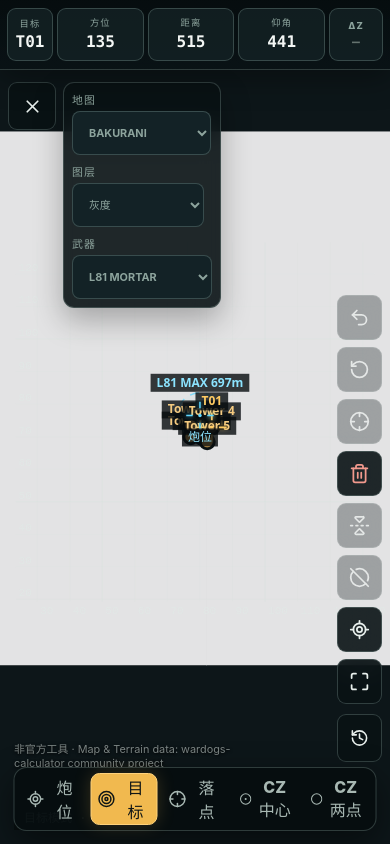
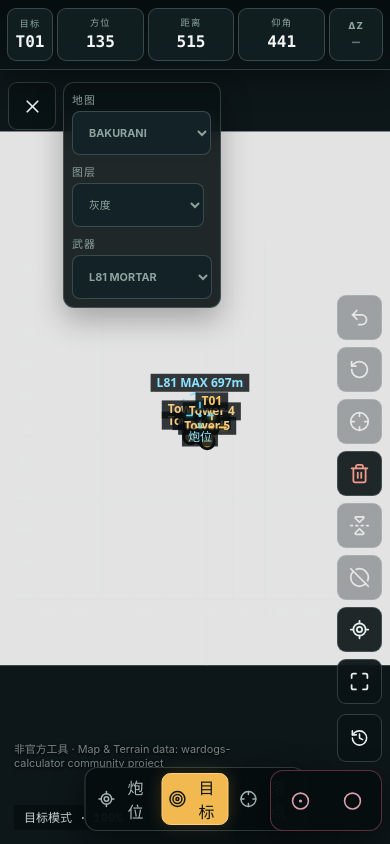
Before and after one commit to LucasZ3214/wardogs-artillery, a React (Vite) app: page / in a window 390 px wide. Built offline with nearby package versions, Linux system fonts and the light colour scheme.

Commit message:
Correct control zone size and controls

```diff
--- a/src/App.tsx
+++ b/src/App.tsx
@@ -229,6 +229,8 @@ export default function App() {
       <ModeButton active={mode === 'gun'} onClick={() => changeMode('gun')} icon={<LocateFixed />} label="炮位" />
       <ModeButton active={mode === 'target'} onClick={() => changeMode('target')} icon={<TargetIcon />} label="目标" />
       <ModeButton active={mode === 'impact'} onClick={() => changeMode('impact')} icon={<Crosshair />} label="落点" />
+    </nav>
+    <nav className="cz-mode-switcher" aria-label="Control Zone 绘制模式">
       <ModeButton active={mode === 'control-zone'} onClick={() => changeMode('control-zone')} icon={<CircleDot />} label="CZ中心" />
       <ModeButton active={mode === 'control-zone-edge'} onClick={() => changeMode('control-zone-edge')} icon={<Circle />} label="CZ两点" />
     </nav>
--- a/src/TacticalMap.tsx
+++ b/src/TacticalMap.tsx
@@ -1,5 +1,5 @@
 import { useCallback, useEffect, useLayoutEffect, useRef } from 'react';
-import { CONTROL_ZONE_RADIUS_METERS, CONTROL_ZONE_RADIUS_UNITS, MAX_RANGE_METERS, type ControlZone, type MapConfig, type MapMode, type MapStyle, type Point, type Target, type WeaponId } from './fire-control';
+import { CONTROL_ZONE_DIAMETER_METERS, CONTROL_ZONE_RADIUS_UNITS, MAX_RANGE_METERS, type ControlZone, type MapConfig, type MapMode, type MapStyle, type Point, type Target, type WeaponId } from './fire-control';
 
 type Props = {
   map: MapConfig; mapStyle: MapStyle; gun: Point; weaponId: WeaponId; targets: Target[]; activeTargetId: string | null; mode: MapMode; resetKey: number; controlZone: ControlZone | null; czEdgeStart: Point | null;
@@ -188,7 +188,7 @@ function drawControlZone(context: CanvasRenderingContext2D, zone: ControlZone, m
   if (zone.alternateCenter) { const alternate = worldToScreen(zone.alternateCenter, camera, width, height); context.save(); context.setLineDash([6, 8]); context.strokeStyle = 'rgba(255,85,117,.32)'; context.lineWidth = 1.25; context.beginPath(); context.arc(alternate.x, alternate.y, radius, 0, Math.PI * 2); context.stroke(); context.restore(); drawControlZoneEdgePoint(context, alternate, '备选'); }
   context.save(); context.fillStyle = 'rgba(255,85,117,.055)'; context.beginPath(); context.arc(center.x, center.y, radius, 0, Math.PI * 2); context.fill(); if (mapStyle === 'color') { context.strokeStyle = 'rgba(4,10,12,.9)'; context.lineWidth = 3; context.stroke(); } context.strokeStyle = '#ff5575'; context.lineWidth = 1.5; context.stroke(); context.restore();
   if (zone.edgePoints) { const a = worldToScreen(zone.edgePoints[0], camera, width, height); const b = worldToScreen(zone.edgePoints[1], camera, width, height); context.save(); context.setLineDash([5, 5]); context.strokeStyle = 'rgba(255,188,202,.75)'; context.lineWidth = 1; context.beginPath(); context.moveTo(a.x, a.y); context.lineTo(b.x, b.y); context.stroke(); context.restore(); drawControlZoneEdgePoint(context, a, '1'); drawControlZoneEdgePoint(context, b, '2'); }
-  drawReticle(context, center, '#ff5575', 12, 6, 1.5, true, mapStyle === 'color'); drawLabel(context, { x: center.x, y: center.y - radius - 8 }, `CZ 4.00km² · R${Math.round(CONTROL_ZONE_RADIUS_METERS)}m`, '#ff9aae');
+  drawReticle(context, center, '#ff5575', 12, 6, 1.5, true, mapStyle === 'color'); drawLabel(context, { x: center.x, y: center.y - radius - 8 }, `CZ Ø${CONTROL_ZONE_DIAMETER_METERS}m`, '#ff9aae');
 }
 function drawControlZoneEdgePoint(context: CanvasRenderingContext2D, point: Point, label: string) { context.save(); context.fillStyle = '#ff9aae'; context.strokeStyle = 'rgba(4,10,12,.9)'; context.lineWidth = 2; context.beginPath(); context.arc(point.x, point.y, 4, 0, Math.PI * 2); context.fill(); context.stroke(); context.restore(); drawLabel(context, { x: point.x, y: point.y - 12 }, label, '#ffb4c2'); }
 function drawRangeRing(context: CanvasRenderingContext2D, point: Point, radius: number, meters: number, weaponId: WeaponId, mapStyle: MapStyle) {
--- a/src/fire-control.ts
+++ b/src/fire-control.ts
@@ -5,8 +5,9 @@ export type MapMode = 'gun' | 'target' | 'impact' | 'control-zone' | 'control-zo
 export type MapStyle = 'grayscale' | 'color';
 export type ControlZone = { center: Point; alternateCenter: Point | null; edgePoints: [Point, Point] | null };
 
-export const CONTROL_ZONE_AREA_M2 = 4_000_000;
-export const CONTROL_ZONE_RADIUS_METERS = Math.sqrt(CONTROL_ZONE_AREA_M2 / Math.PI);
+export const CONTROL_ZONE_DIAMETER_METERS = 2_000;
+export const CONTROL_ZONE_RADIUS_METERS = CONTROL_ZONE_DIAMETER_METERS / 2;
+export const CONTROL_ZONE_AREA_M2 = Math.PI * CONTROL_ZONE_RADIUS_METERS ** 2;
 export const CONTROL_ZONE_RADIUS_UNITS = CONTROL_ZONE_RADIUS_METERS / 100;
 
 export function controlZoneCentersFromEdgePoints(a: Point, b: Point): [Point, Point] | null {
--- a/src/styles.css
+++ b/src/styles.css
@@ -56,6 +56,10 @@ button { -webkit-tap-highlight-color: transparent; }
 .mode-switcher button { min-width: 96px; min-height: 52px; border: 1px solid transparent; border-radius: 9px; background: transparent; color: #a8b8b3; display: flex; align-items: center; justify-content: center; gap: 8px; cursor: pointer; font-weight: 800; }
 .mode-switcher button svg { width: 19px; }
 .mode-switcher button.active { color: #101616; background: var(--amber); border-color: #ffd27b; box-shadow: 0 0 18px rgba(241,185,79,.2); }
+.cz-mode-switcher { position: absolute; z-index: 18; right: 12px; bottom: calc(16px + env(safe-area-inset-bottom)); display: flex; padding: 5px; gap: 4px; border: 1px solid rgba(255,116,143,.34); border-radius: 13px; background: var(--panel-strong); box-shadow: 0 12px 34px rgba(0,0,0,.45); }
+.cz-mode-switcher button { min-width: 86px; min-height: 52px; border: 1px solid transparent; border-radius: 9px; background: transparent; color: #d7a0ab; display: flex; align-items: center; justify-content: center; gap: 7px; cursor: pointer; font-weight: 800; }
+.cz-mode-switcher button svg { width: 19px; }
+.cz-mode-switcher button.active { color: #19070b; background: #ff708c; border-color: #ff9aae; box-shadow: 0 0 18px rgba(255,85,117,.22); }
 .history-tab { position: absolute; z-index: 15; right: 12px; top: 154px; min-height: 48px; padding: 0 14px; border: 1px solid var(--line); border-radius: 9px; background: var(--panel); display: flex; gap: 8px; align-items: center; cursor: pointer; font-weight: 800; }
 .history-tab svg { width: 19px; }
 .status-toast { position: absolute; z-index: 12; left: 50%; bottom: calc(83px + env(safe-area-inset-bottom)); transform: translateX(-50%); padding: 8px 14px; border: 1px solid var(--line); border-radius: 20px; background: rgba(7,14,16,.82); color: #c9d7d2; font-size: .82rem; white-space: nowrap; pointer-events: none; }
@@ -114,6 +118,8 @@ button { -webkit-tap-highlight-color: transparent; }
   .history-tab span { display: none; }
   .mode-switcher { bottom: calc(13px + env(safe-area-inset-bottom)); }
   .mode-switcher button { min-width: 76px; min-height: 49px; }
+  .cz-mode-switcher { right: 8px; bottom: calc(13px + env(safe-area-inset-bottom)); }
+  .cz-mode-switcher button { min-width: 76px; min-height: 49px; }
   .status-toast { display: none; }
   .map-attribution { bottom: calc(74px + env(safe-area-inset-bottom)); max-width: 60vw; }
 }
@@ -121,6 +127,8 @@ button { -webkit-tap-highlight-color: transparent; }
   .solution-bar { grid-template-columns: 46px repeat(3, 1fr) 54px; }
   .terrain-readout strong { font-size: .82rem; }
   .mode-switcher button { min-width: 67px; gap: 5px; }
+  .cz-mode-switcher button { min-width: 48px; }
+  .cz-mode-switcher button span { display: none; }
   .control-pod__body { display: grid; grid-template-columns: 1fr; }
 }
 @media (prefers-reduced-motion: reduce) { *, *::before, *::after { animation-duration: .01ms !important; } }
```
Also changed, not shown: 3 other files (tests, documents, lock files or other folders).
